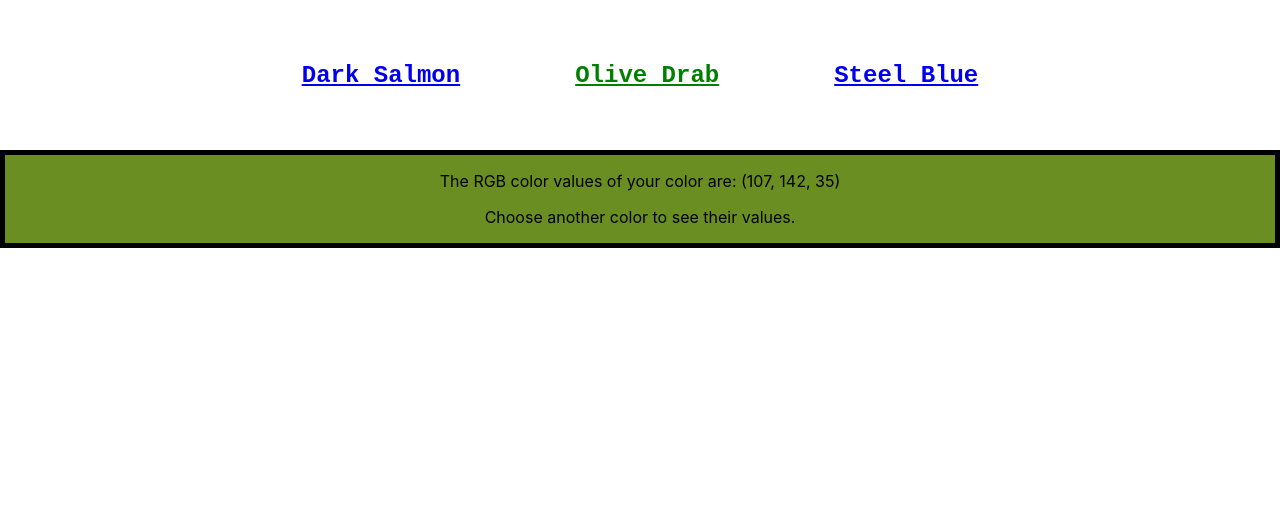
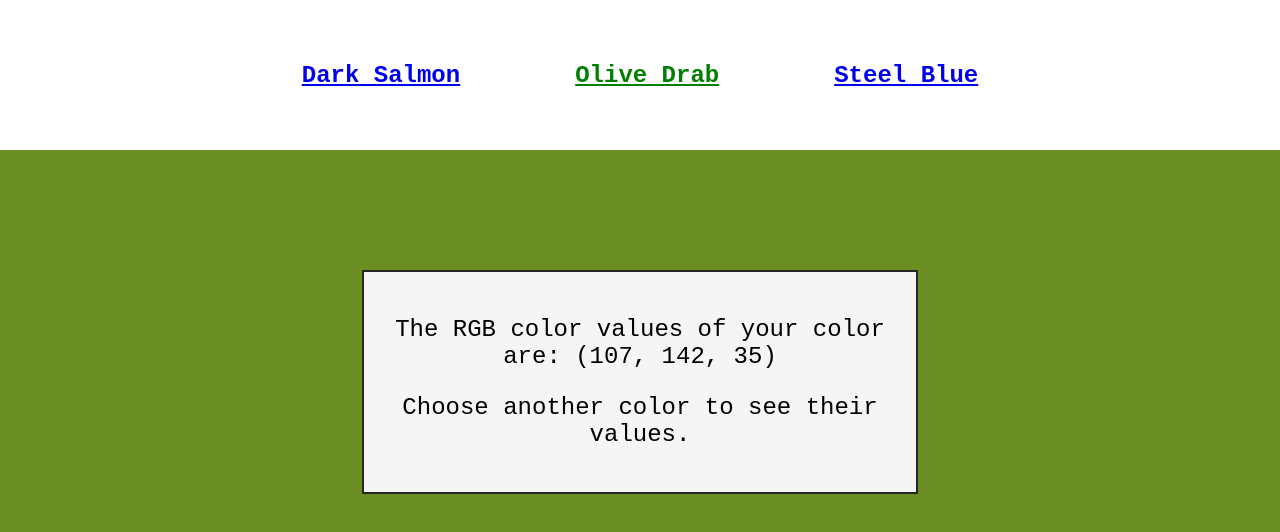
Before and after one commit to MichelleRS/react-wk03-color-router, a React (Create React App) app: page /107/142/35 in a window 1280 px wide. Shown: the top 532 px of the page. Built offline with nearby package versions, Linux system fonts and the light colour scheme.

Commit message:
Style Display

```diff
--- a/src/components/Display/Display.css
+++ b/src/components/Display/Display.css
@@ -1,3 +1,21 @@
+.display {
+  height: 100vh;
+}
+
+.display-text {
+  background-color: rgb(245, 245, 245);
+  border: 2px solid #262626;
+  margin: auto;
+  width: 40vw;
+  padding: 20px;
+  margin-top: 100px;
+}
+
 section {
-  border: 5px solid black;
+  padding: 20px 0px;
 }
+
+p {
+  font-family: 'Courier New', Courier, monospace;
+  font-size: 1.5rem;
+}
--- a/src/components/Display/Display.js
+++ b/src/components/Display/Display.js
@@ -5,9 +5,11 @@ import './Display.css';
 export default function Display() {
   const { r, g, b } = useParams();
   return (
-    <section style={{ backgroundColor: `rgb(${r}, ${g}, ${b})` }}>
-      <p>The RGB color values of your color are: {`(${r}, ${g}, ${b})`}</p>
-      <p>Choose another color to see their values.</p>
+    <section className="display" style={{ backgroundColor: `rgb(${r}, ${g}, ${b})` }}>
+      <div className="display-text">
+        <p>The RGB color values of your color are: {`(${r}, ${g}, ${b})`}</p>
+        <p>Choose another color to see their values.</p>
+      </div>
     </section>
   );
 }
```
